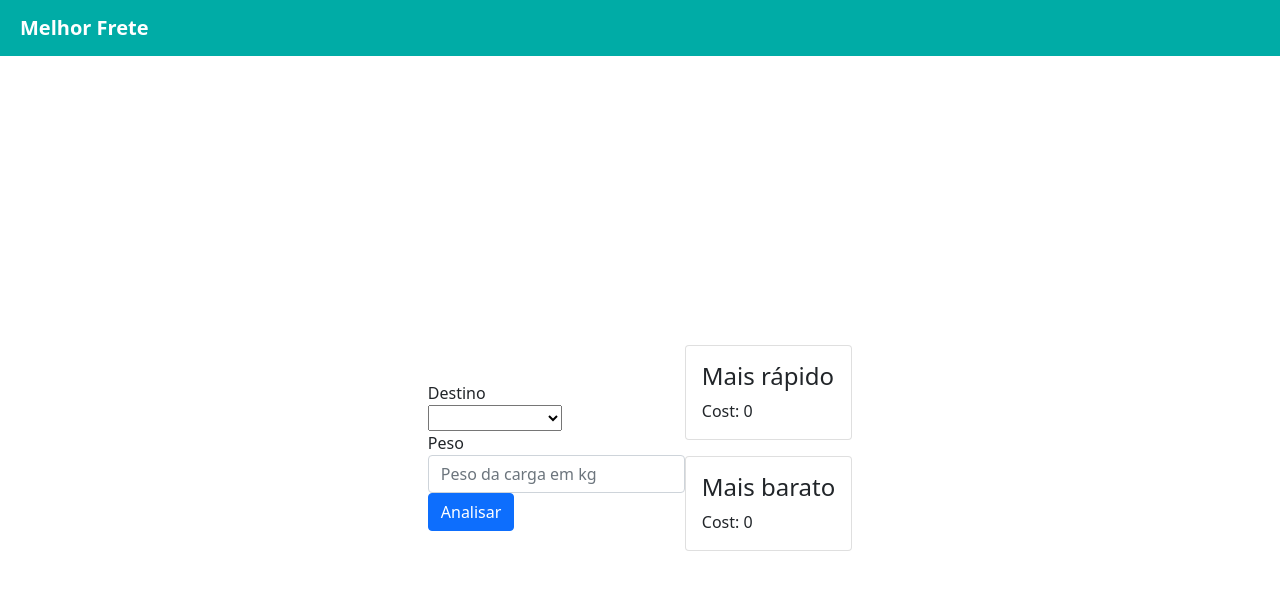
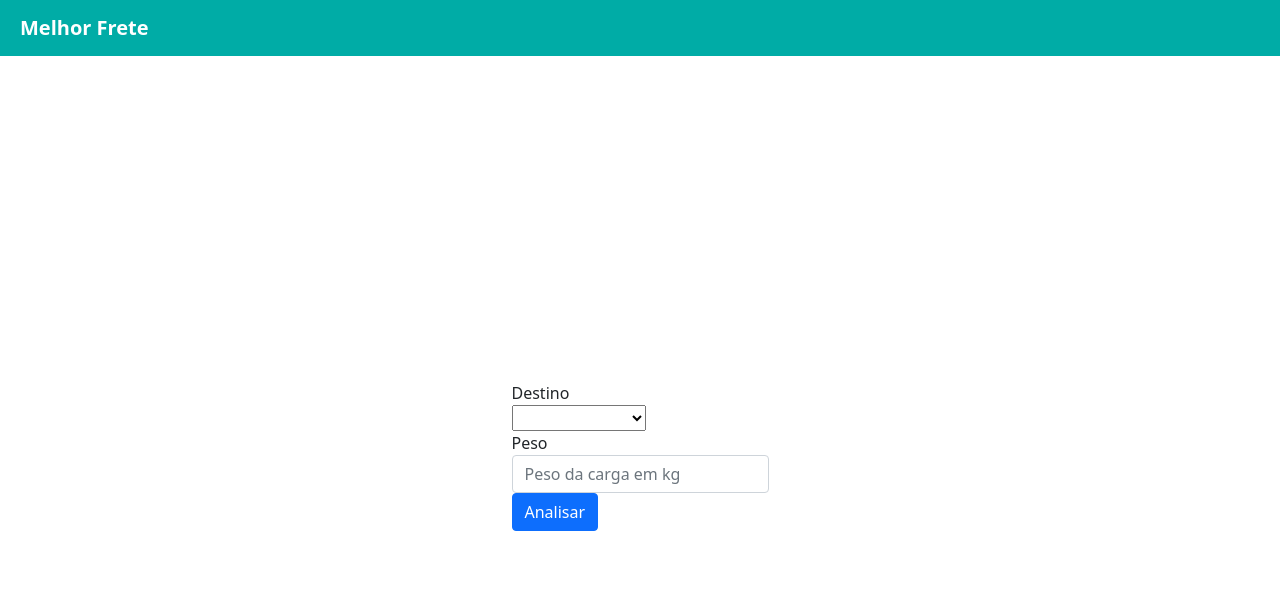
Before and after one commit to daniel-bm/Desafio-Coorlab, a Vue app in the folder code/: page / in a window 1280 px wide. Shown: the top 590 px of the page. Built offline with nearby package versions, Linux system fonts and the light colour scheme; data requests are answered from the project's data file.

Commit message:
add boolean flag to hide cards

```diff
--- a/code/src/components/BestTransport.vue
+++ b/code/src/components/BestTransport.vue
@@ -34,7 +34,7 @@
                 <b-button type="submit" variant="primary">Analisar</b-button>
             </b-form>
 
-            <div>
+            <div v-if="showResult">
                 <b-card title="Mais rápido" class="mb-3">
                     <p class="card-text">Cost: {{ costFastest }}</p>
                 </b-card>
@@ -66,6 +66,7 @@ export default {
             weight: "",
             costFastest: 0,
             costCheapest: 0,
+            showResult: false,
         };
     },
     created() {
@@ -140,6 +141,7 @@ export default {
                         fastestTransport.cost_transport_heavy.replace("R$ ", "")
                     ) * parseFloat(this.weight);
             }
+            this.showResult = true;
         },
         methodFoo() {
             console.log(this.appName);
```
